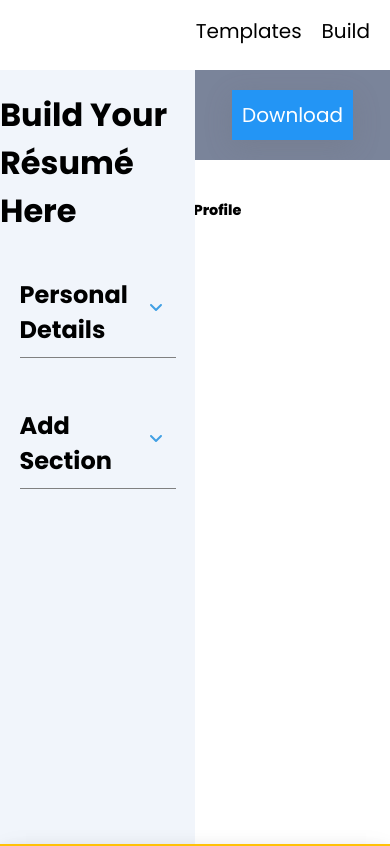
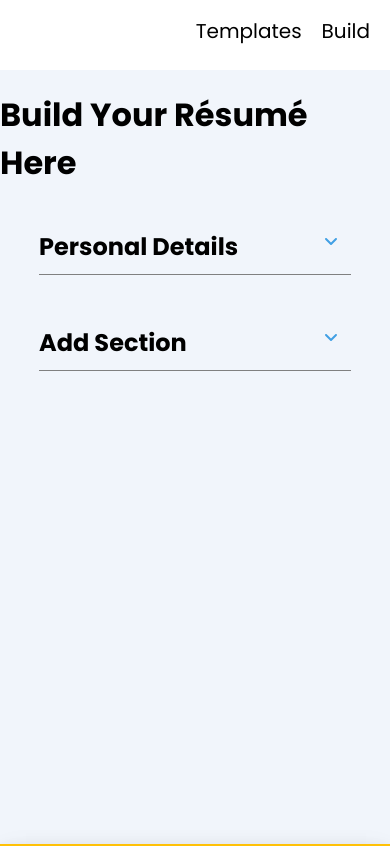
Before and after one commit to sushantdev-git/Resume-Builder, a React (Create React App) app: page /editor in a window 390 px wide. Shown: the top 846 px of the page. Built offline with nearby package versions, Linux system fonts and the light colour scheme.

Commit message:
some layout fixing for small screens

```diff
--- a/src/Pages/EditorPage/EditorPage.module.css
+++ b/src/Pages/EditorPage/EditorPage.module.css
@@ -7,3 +7,12 @@
     align-items: flex-start;
     background-color: #F1F5FB;
 }
+
+
+
+
+@media screen and (max-width:1000px) {
+    .Container{
+        flex-direction: column;
+    }
+}
--- a/src/components/EditorComponents/style.module.css
+++ b/src/components/EditorComponents/style.module.css
@@ -1,6 +1,6 @@
 
 .Editor{
-    flex: 1;
+    width: 50%;
     min-height: inherit;
     display: flex;
     flex-direction: column;
@@ -8,3 +8,9 @@
     max-height: calc(100vh - 70px);
     overflow-y: scroll;
 }
+
+@media screen and (max-width: 1000px) {
+    .Editor{
+        width: 100%;
+    }
+}
--- a/src/components/Previewer/Previewer.module.css
+++ b/src/components/Previewer/Previewer.module.css
@@ -9,7 +9,7 @@
 }
 
 .Previewer{
-    flex: 1;
+    width: 50%;
     min-height: inherit;
     display: flex;
     flex-direction: column;
@@ -17,8 +17,8 @@
     max-height: calc(100vh - 70px);
     overflow-y: scroll;
     background-color: #7A849A;
+    position: relative;
 }
-
 
 .Actions button{
     padding: 10px;
@@ -37,3 +37,9 @@
 .Actions button:hover{
     transform: translateY(-4px);
 }
+
+@media screen and (max-width: 1000px) {
+    .Previewer{
+        width: 100%;
+    }
+}
--- a/src/components/Template/Template1/Template.jsx
+++ b/src/components/Template/Template1/Template.jsx
@@ -1,15 +1,20 @@
-import Sidebar from './Sections/Sidebar/Sidebar'
-import Mainbody from './Sections/Mainbody/Mainbody'
-import styles from './Template.module.css'
-import React from 'react';
+import Sidebar from "./Sections/Sidebar/Sidebar";
+import Mainbody from "./Sections/Mainbody/Mainbody";
+import styles from "./Template.module.css";
+import React from "react";
 
 const Template = React.forwardRef((props, ref) => {
   return (
     <div className={styles.Container} ref={ref}>
+      <style type="text/css" media="print">
+        {"\
+            @page { size: portrait; }\
+        "}
+      </style>
       <Sidebar></Sidebar>
       <Mainbody></Mainbody>
     </div>
   );
 });
 
-export default Template
+export default Template;
```
Lines whose indentation alone changed are shown as unchanged.
